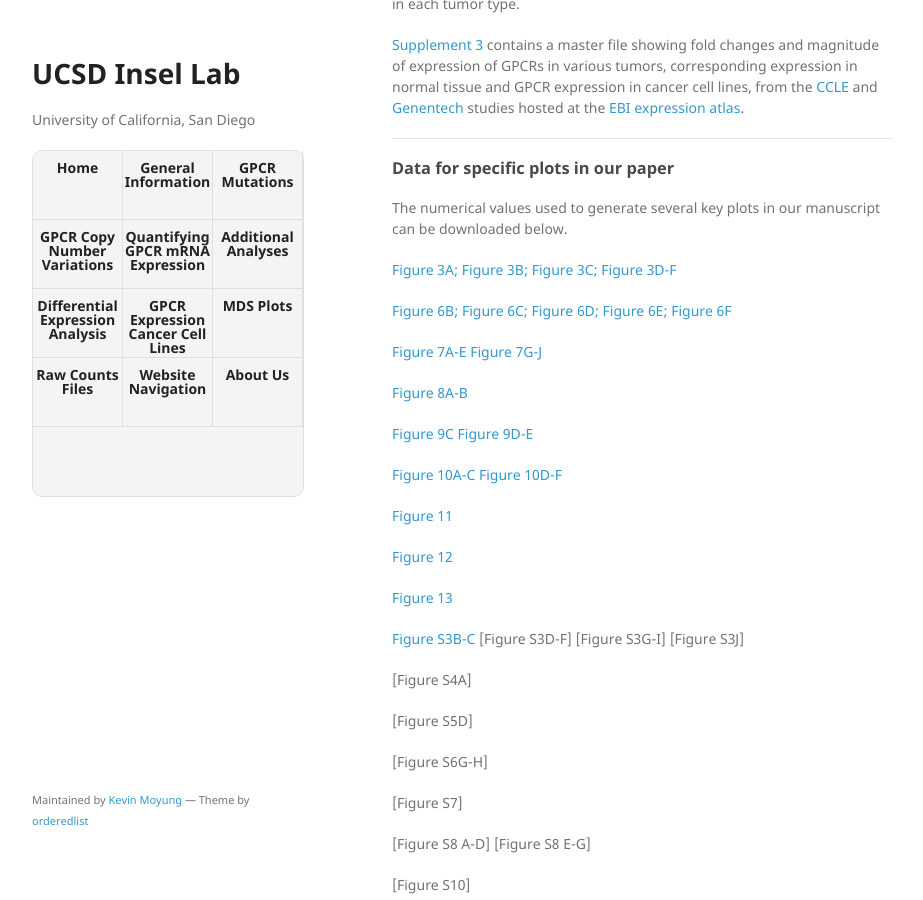
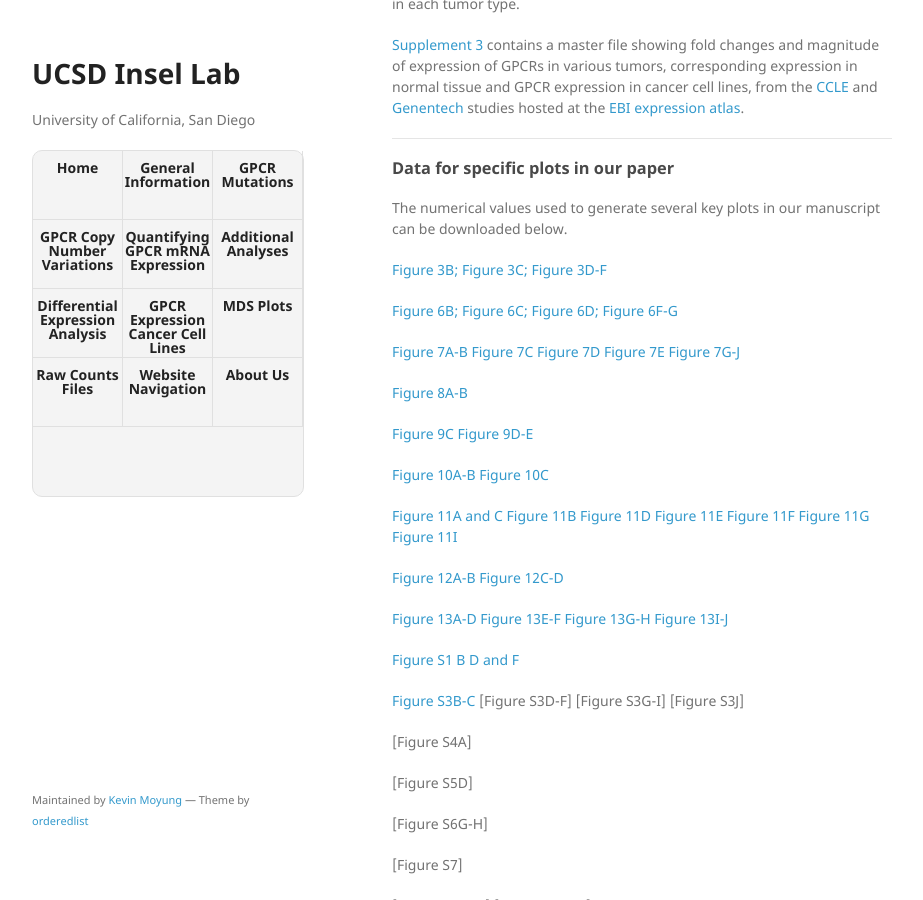
Before and after one commit to insellab/insellab.github.io, a Jekyll site: the page built from data.md, in a window 1280 px wide and 900 px high, scrolled down 1083 px. Shown: the whole window, without its empty margins (178-1101 px from the left). Built offline with Jekyll 4.4.1, drawn with Linux system fonts in a browser that asks for light colours; our own code applies the rules of GitHub Pages for plain Markdown files.

Commit message:
Update data.md

```diff
--- a/data.md
+++ b/data.md
@@ -31,33 +31,50 @@ This list includes synonyms for Hg19, used for TCGA mutation analysis, and for C
 
 The numerical values used to generate several key plots in our manuscript can be downloaded below.
 
-[Figure 3A;](https://drive.google.com/open?id=1mMQULxIEv6fq4NROEH0sv5gQKPZVvpQy)
-[Figure 3B;](https://drive.google.com/open?id=1mMQULxIEv6fq4NROEH0sv5gQKPZVvpQy)
-[Figure 3C;](https://drive.google.com/open?id=1mMQULxIEv6fq4NROEH0sv5gQKPZVvpQy)
-[Figure 3D-F](https://drive.google.com/open?id=1mMQULxIEv6fq4NROEH0sv5gQKPZVvpQy)
+[Figure 3B;](https://drive.google.com/open?id=1vYwGU4kaLT6wGLAdhiR3hdiEFPwwgmWn)
+[Figure 3C;](https://drive.google.com/open?id=1_tOccjeEF-tYHzLSwDhW8zGjq4pMD74P)
+[Figure 3D-F](https://drive.google.com/open?id=1xHfpipkowuRRep-digO02ozcCvKSmGpk)
 
-[Figure 6B;](https://drive.google.com/open?id=1mMQULxIEv6fq4NROEH0sv5gQKPZVvpQy)
-[Figure 6C;](https://drive.google.com/open?id=1mMQULxIEv6fq4NROEH0sv5gQKPZVvpQy)
-[Figure 6D;](https://drive.google.com/open?id=1mMQULxIEv6fq4NROEH0sv5gQKPZVvpQy)
-[Figure 6E;](https://drive.google.com/open?id=1mMQULxIEv6fq4NROEH0sv5gQKPZVvpQy)
-[Figure 6F](https://drive.google.com/open?id=1mMQULxIEv6fq4NROEH0sv5gQKPZVvpQy)
+[Figure 6B;](https://drive.google.com/open?id=1TFUbcG3a0LbO-MrjHqRSgU9IJpGOkSdz)
+[Figure 6C;](https://drive.google.com/open?id=18tNIVzbjr8PvsIpkGdtFws9DTg2Xkmk6)
+[Figure 6D;](https://drive.google.com/open?id=1e7jlmYlvIcydQxLkeeo3UGraBB88OhJp)
+[Figure 6F-G](https://drive.google.com/open?id=1DCd3S0ZAs8-HgTVA4qZcsP_3WhnjU4rC)
 
-[Figure 7A-E](https://drive.google.com/open?id=1mMQULxIEv6fq4NROEH0sv5gQKPZVvpQy)
-[Figure 7G-J](https://drive.google.com/open?id=1mMQULxIEv6fq4NROEH0sv5gQKPZVvpQy)
+[Figure 7A-B](https://drive.google.com/open?id=1P9tB_NfFYRpu6_ChKhr8N6rTdnpvSgRH)
+[Figure 7C](https://drive.google.com/open?id=16exyQECnLp_poXAPPKi8N0oqduATBEgw)
+[Figure 7D](https://drive.google.com/open?id=1NfYb7CgzAkva4R4b0EtQxRXmseTwl7fk)
+[Figure 7E](https://drive.google.com/open?id=1mXeptaFkaUcx7UNgCeqVcWyT1LVJU-vF)
+[Figure 7G-J](https://drive.google.com/open?id=1aW-8TGJvsutOsjpaic-gRH55wIH6-hdS)
 
-[Figure 8A-B](https://drive.google.com/open?id=1mMQULxIEv6fq4NROEH0sv5gQKPZVvpQy)
+[Figure 8A-B](https://drive.google.com/open?id=1-UiF7dPoJCpkWfti3nKkoJK6WlldMkdQ)
 
-[Figure 9C](https://drive.google.com/open?id=1mMQULxIEv6fq4NROEH0sv5gQKPZVvpQy)
-[Figure 9D-E](https://drive.google.com/open?id=1mMQULxIEv6fq4NROEH0sv5gQKPZVvpQy)
+[Figure 9C](https://drive.google.com/open?id=1s2c-m8IegY-jQcspizlu46mN0kp6JhfS)
+[Figure 9D-E](https://drive.google.com/open?id=15ii02x6eVy4kd1kbzPN2ZQsDH7Io3lQ9)
 
-[Figure 10A-C](https://drive.google.com/open?id=1mMQULxIEv6fq4NROEH0sv5gQKPZVvpQy)
-[Figure 10D-F](https://drive.google.com/open?id=1mMQULxIEv6fq4NROEH0sv5gQKPZVvpQy)
+[Figure 10A-B](https://drive.google.com/open?id=1ur8x5sZCGdizUDesHweM7q4yNPnkYNts)
+[Figure 10C](https://drive.google.com/open?id=1ubMRmDOMwZp5QAuQCfp7h_OvdzoC91iP)
 
-[Figure 11](https://drive.google.com/open?id=1mMQULxIEv6fq4NROEH0sv5gQKPZVvpQy)
+[Figure 11A and C](https://drive.google.com/open?id=1NpzsQoAIb-MvPIx6Q0hoz3v2ojTQekfJ)
+[Figure 11B](https://drive.google.com/open?id=1eB0GvcTGlQHGtaw88Jks5mHydSFOhQXe)
+[Figure 11D](https://drive.google.com/open?id=16QH_3IkK-1xyYtrJMIVlwFpm2kYCEOCR)
+[Figure 11E](https://drive.google.com/open?id=1mzX2mHSAXRoW8yvXqD-V4fu5YTCcwTHu)
+[Figure 11F](https://drive.google.com/open?id=1KIHNGgNS9crhYs8fbD0SYZwOHgK_YHUM)
+[Figure 11G](https://drive.google.com/open?id=1EoJCb42icRdvVuu0-4DRFU6hRRvCd9MH)
+[Figure 11I](https://drive.google.com/open?id=1q2Zx9paUzk4jMUAVdf6C1aXY6CfZASYl)
 
-[Figure 12](https://drive.google.com/open?id=1mMQULxIEv6fq4NROEH0sv5gQKPZVvpQy)
 
-[Figure 13](https://drive.google.com/open?id=1mMQULxIEv6fq4NROEH0sv5gQKPZVvpQy)
+[Figure 12A-B](https://drive.google.com/open?id=1dGFu21MrYh_tnD53-RFeno08G1Lr3mg1)
+[Figure 12C-D](https://drive.google.com/open?id=1_sGBQ74fkvC_taLRK9WABTZfalZ-ozcJ)
+
+
+[Figure 13A-D](https://drive.google.com/open?id=1SVrM71YZpXeRolFHI1Mj53YUo2-LYOLv)
+[Figure 13E-F](https://drive.google.com/open?id=1e0_kFFt6IhDVgDnt20T27weCPwi5XUwK)
+[Figure 13G-H](https://drive.google.com/open?id=1Ntj2iEN6tVl7ZDnjsSW303ZbXpe5EYbS)
+[Figure 13I-J](https://drive.google.com/open?id=1Spba20tE6O42gxQtz0C8-oyTne1FXCyP)
+
+
+[Figure S1 B D and F](https://drive.google.com/open?id=1bGzG9Y-DMG3NhgeNYqUOQE3JlRIj-HYY)
+
 
 [Figure S3B-C](https://drive.google.com/open?id=1mMQULxIEv6fq4NROEH0sv5gQKPZVvpQy)
 [Figure S3D-F]
```
